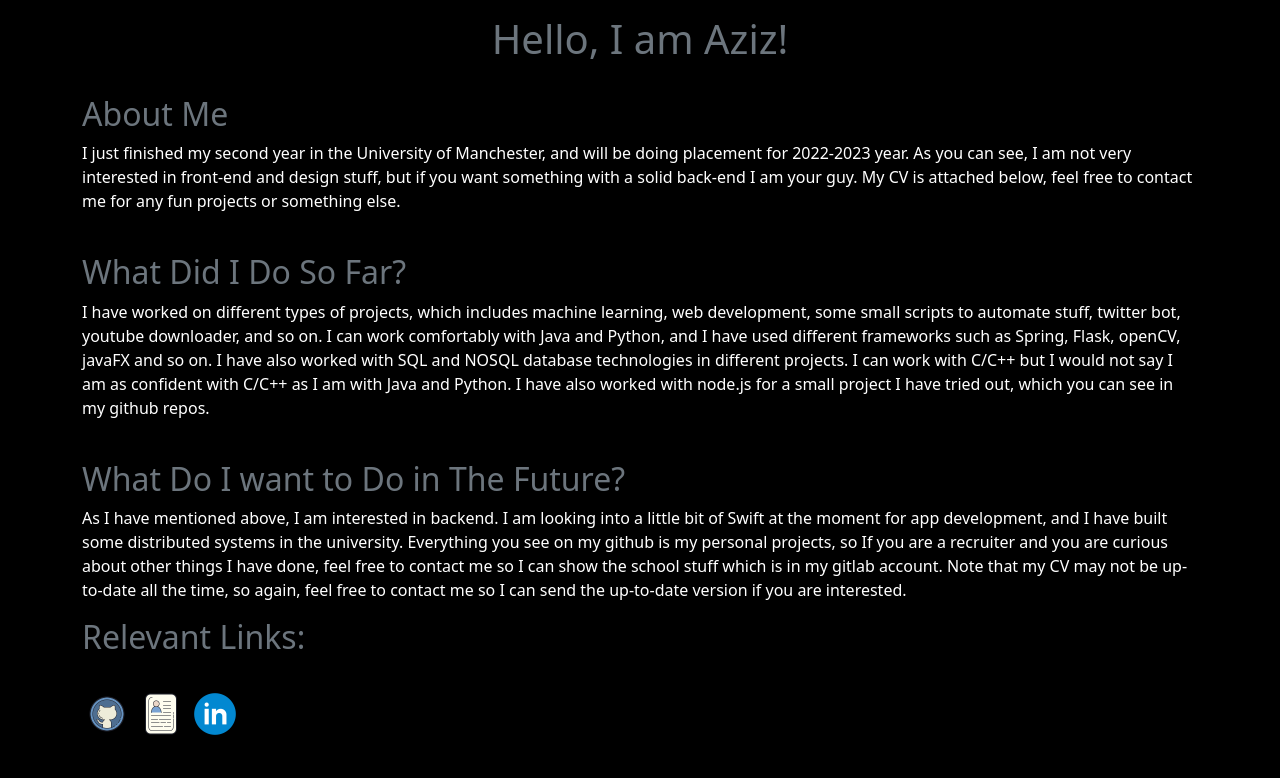
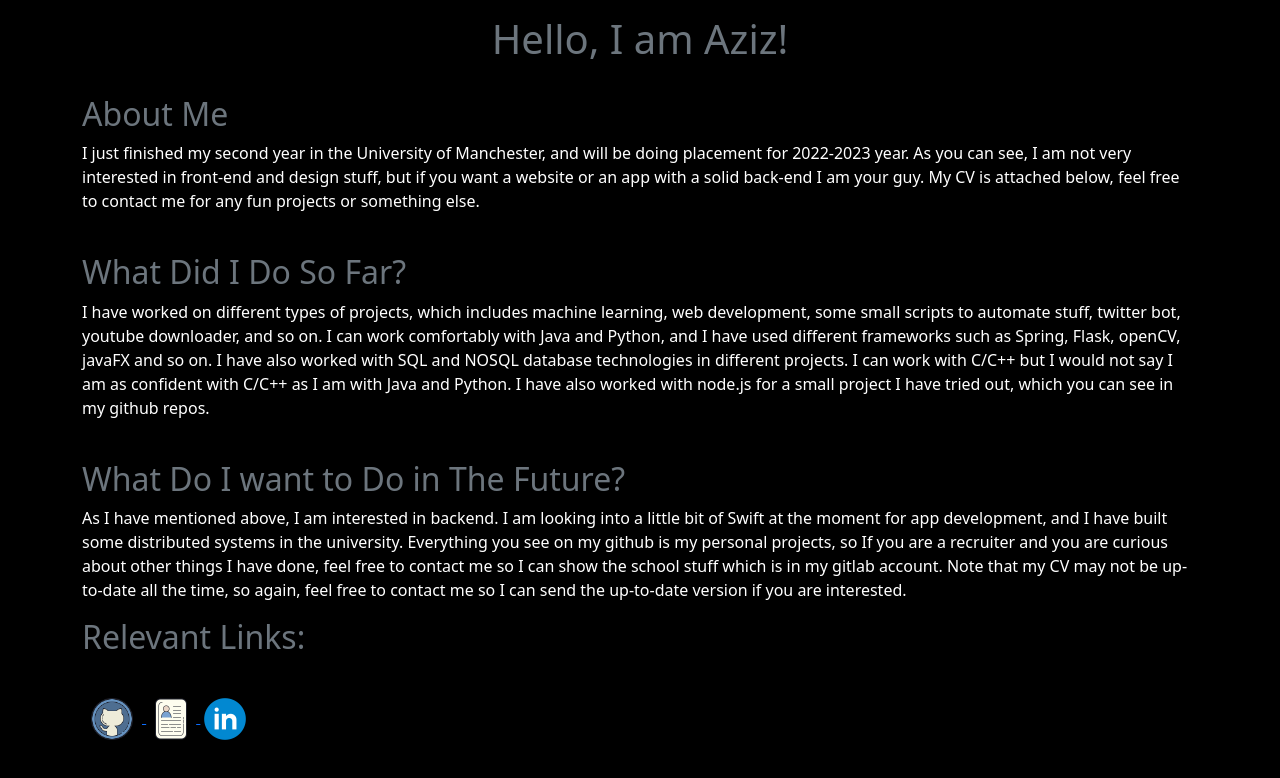
Before and after one commit to aziz-serin/aziz-serin.github.io, a plain HTML site: page index.html in a window 1280 px wide. Drawn offline with nearby package versions, Linux system fonts and the light colour scheme.

Commit message:
Link github, linkedin and CV. Done for now.

```diff
--- a/index.html
+++ b/index.html
@@ -26,7 +26,7 @@
 
     <p class="text-white">
         I just finished my second year in the University of Manchester, and will be doing placement for 2022-2023 year.
-        As you can see, I am not very interested in front-end and design stuff, but if you want something with a solid back-end
+        As you can see, I am not very interested in front-end and design stuff, but if you want a website or an app with a solid back-end
         I am your guy. My CV is attached below, feel free to contact me for any fun projects or something else.
     </p>
     <br>
@@ -49,9 +49,16 @@
 
     <h2 class="text-secondary">Relevant Links:</h2>
     <br>
-    <img src="icons/icons8-github-100.png" alt="github" width="50" height="50">
-    <img src="icons/icons8-resume-100.png" alt="resume" width="50" height="50">
-    <img src="icons/icons8-linkedin-circled-100.png" alt="linkedin" width="50" height="50">
+    <a href="https://github.com/aziz-serin">
+        <img src="icons/icons8-github-100.png" alt="github" width="60" height="60">
+    </a>
+    <a href="CV/AzizSerinCV.pdf">
+        <img src="icons/icons8-resume-100.png" alt="resume" width="50" height="50">
+    </a>
+    <a href="https://www.linkedin.com/in/aziz-serin-bb667a205/">
+        <img src="icons/icons8-linkedin-circled-100.png" alt="linkedin" width="50" height="50">
+    </a>
+
 </div>
 
 
```
Also changed, not shown: 1 other file.
